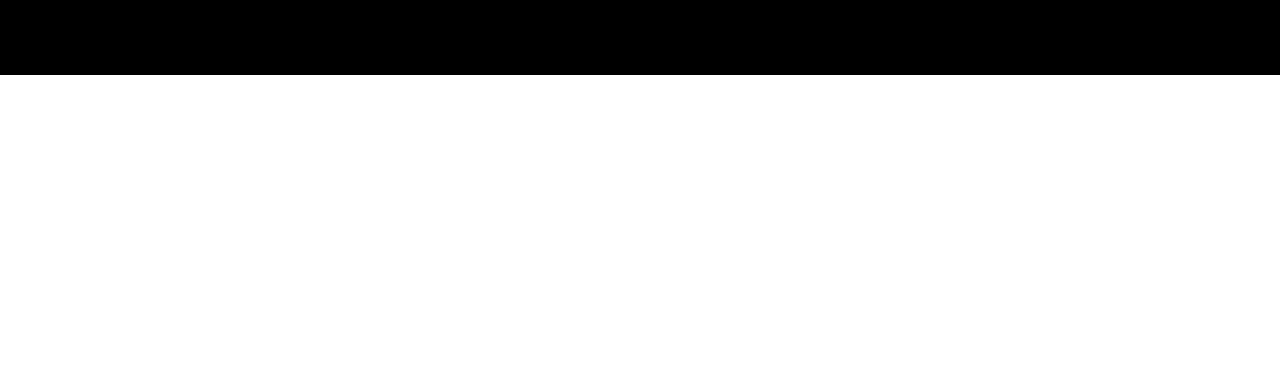
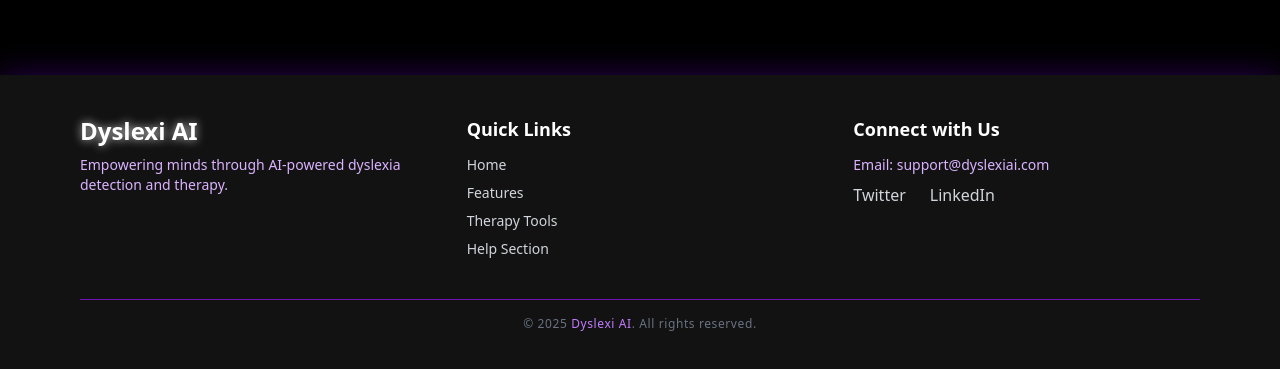
Before and after one commit to rajudhangar100/TeamX_AMUHACKS4.0, a Next.js app: page /test in a window 1280 px wide. Shown: the part 805-1174 px from the top of the page. Before the commit the page ends 880 px from the top, so only its background shows below. Built offline with nearby package versions, Linux system fonts and the light colour scheme.

Commit message:
Footer and Title

```diff
--- a/app/layout.js
+++ b/app/layout.js
@@ -1,6 +1,7 @@
 import { Geist, Geist_Mono } from "next/font/google";
 import "./globals.css";
 import Navbar from "@/components/navbar";
+import Footer from "@/components/footer";
 
 const geistSans = Geist({
   variable: "--font-geist-sans",
@@ -13,8 +14,8 @@
 });
 
 export const metadata = {
-  title: "Create Next App",
-  description: "Generated by create next app",
+  title: "Dyslexic Ai",
+  description: "Dyslexia Detection and Therapy platform",
 };
 
 export default function RootLayout({ children }) {
@@ -24,8 +25,9 @@
         className={`${geistSans.variable} ${geistMono.variable} antialiased text-white`}
       >
         <div className="black">
-        <Navbar />
+        <Navbar/>
         {children}
+        <Footer/>
           </div>
       </body>
     </html>
--- a/app/test/test.js
+++ b/app/test/test.js
@@ -41,7 +41,7 @@
         const audioURL = URL.createObjectURL(audioBlob);
         setAudioURL(audioURL);
 
-        const res = await axios.post("http://localhost:8000/transcribe/", formData, {
+        const res = await axios.post("https://backend-dyslexia.onrender.com/transcribe/", formData, {
           headers: { "Content-Type": "multipart/form-data" },
         });
 
--- /dev/null
+++ b/components/footer.js
@@ -0,0 +1,46 @@
+import React from 'react';
+
+const Footer = () => {
+  return (
+    <footer className=" text-gray-300 py-10 px-6 md:px-20 shadow-[0_0_30px_rgba(128,0,255,0.3)]">
+      <div className="grid grid-cols-1 md:grid-cols-3 gap-10 items-start">
+        {/* Logo & Slogan */}
+        <div className="space-y-2">
+          <h2 className="text-2xl font-bold text-white drop-shadow-[0_0_5px_rgba(255,255,255,0.8)]">Dyslexi AI</h2>
+          <p className="text-sm text-purple-300">Empowering minds through AI-powered dyslexia detection and therapy.</p>
+        </div>
+
+        {/* Navigation */}
+        <div>
+          <h3 className="text-white font-semibold mb-3 text-lg">Quick Links</h3>
+          <ul className="space-y-2 text-sm">
+            <li><a href="/" className="hover:text-purple-400 transition duration-200">Home</a></li>
+            <li><a href="/about" className="hover:text-purple-400 transition duration-200">Features</a></li>
+            <li><a href="/dashboard" className="hover:text-purple-400 transition duration-200">Therapy Tools</a></li>
+            <li><a href="/help" className="hover:text-purple-400 transition duration-200">Help Section</a></li>
+          </ul>
+        </div>
+
+        {/* Contact & Socials */}
+        <div>
+          <h3 className="text-white font-semibold mb-3 text-lg">Connect with Us</h3>
+          <p className="text-sm text-purple-300 mb-2">Email: support@dyslexiai.com</p>
+          <div className="flex gap-6 mt-2">
+            <a href="#" className="hover:text-purple-400 transition duration-200">
+              <i className="fab fa-twitter" /> Twitter
+            </a>
+            <a href="#" className="hover:text-purple-400 transition duration-200">
+              <i className="fab fa-linkedin" /> LinkedIn
+            </a>
+          </div>
+        </div>
+      </div>
+
+      <div className="mt-10 border-t border-purple-800 pt-4 text-center text-xs text-gray-500 tracking-wider">
+        © 2025 <span className="text-purple-400 font-medium">Dyslexi AI</span>. All rights reserved.
+      </div>
+    </footer>
+  );
+};
+
+export default Footer;
```
